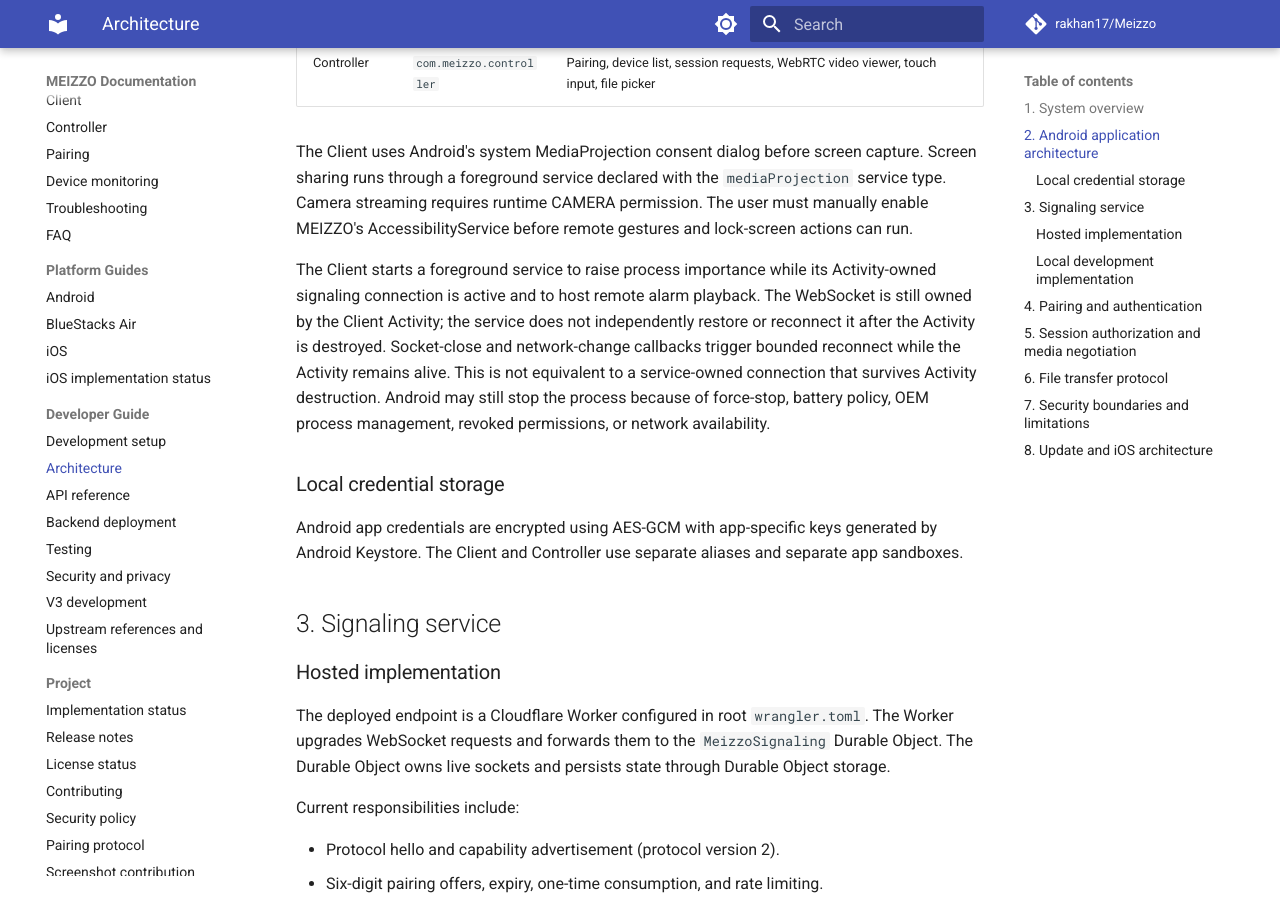
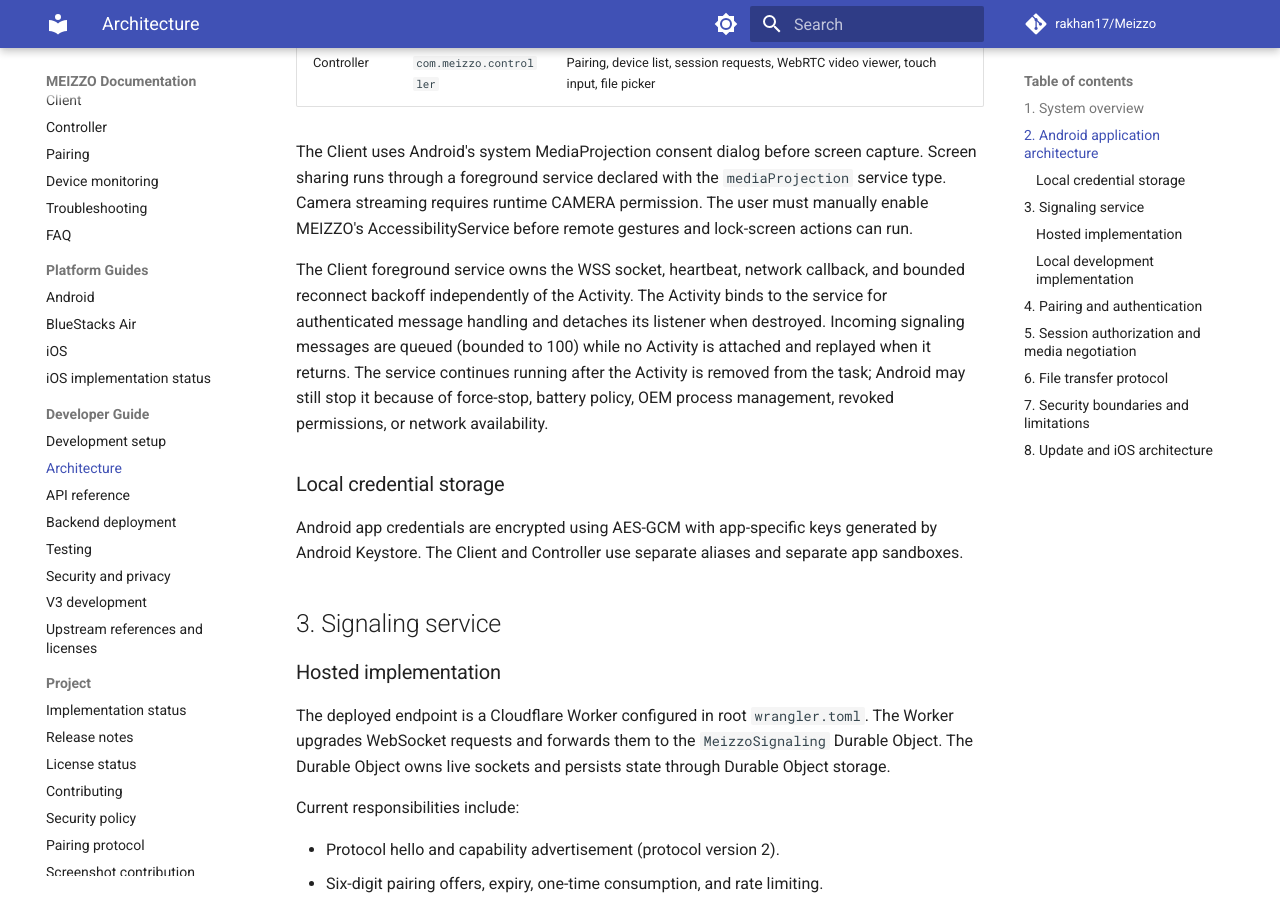
Before and after one commit to rakhan17/Meizzo, an MkDocs documentation site: the page built from docs/architecture.md, in a window 1280 px wide and 900 px high, scrolled down 1459 px. Built offline with MkDocs 1.6.1 and Material for MkDocs 9.7.7, drawn with Linux system fonts in a browser that asks for light colours; comment, search, counter and statistics services are not loaded; some of the changed text lies outside the part shown.

Commit message:
docs(android): document service-owned signaling and transfer resume

```diff
--- a/docs/architecture.md
+++ b/docs/architecture.md
@@ -67,14 +67,13 @@ capture. Screen sharing runs through a foreground service declared with the
 permission. The user must manually enable MEIZZO's AccessibilityService before
 remote gestures and lock-screen actions can run.
 
-The Client starts a foreground service to raise process importance
-while its Activity-owned signaling connection is active and to host remote
-alarm playback. The WebSocket is still owned by the Client Activity; the
-service does not independently restore or reconnect it after the Activity is
-destroyed. Socket-close and network-change callbacks trigger bounded reconnect
-while the Activity remains alive. This is not equivalent to a service-owned
-connection that survives Activity destruction. Android may still stop the
-process because of force-stop, battery policy, OEM process management, revoked
+The Client foreground service owns the WSS socket, heartbeat, network callback,
+and bounded reconnect backoff independently of the Activity. The Activity
+binds to the service for authenticated message handling and detaches its listener
+when destroyed. Incoming signaling messages are queued (bounded to 100) while
+no Activity is attached and replayed when it returns. The service continues
+running after the Activity is removed from the task; Android may still stop it
+because of force-stop, battery policy, OEM process management, revoked
 permissions, or network availability.
 
 ### Local credential storage
@@ -159,8 +158,15 @@ metadata offer; the receiver chooses a destination; content is sent in 12 KiB
 Base64-encoded chunks with one acknowledgement per chunk and a final SHA-256
 comparison. The current maximum file size is 50 MiB.
 
-Transfer resume, parallel chunking, large-file optimization, and signed
-integrity manifests are not implemented yet.
+Each peer persists the last acknowledged byte offset and transfer identifier.
+The sender persists its SAF source URI and resumes by reopening the source,
+rehashing the acknowledged prefix, and seeking to the receiver's reported
+offset. The receiver persists its SAF destination URI and checkpoint, verifies
+and reconstructs the acknowledged prefix, then appends subsequent chunks.
+Unacknowledged chunks are retransmitted after a new approved files session.
+Resume depends on Android's persistable document grants and providers that
+support append/write modes. Parallel chunking and large-file optimization are
+not implemented.
 
 ## 7. Security boundaries and limitations
 
@@ -168,7 +174,7 @@ integrity manifests are not implemented yet.
 - WebRTC uses DTLS-SRTP for media and DTLS-protected DataChannels for file
   content.
 - The Worker validates approved session membership before relaying signaling.
-- STUN is configured; TURN relay is not deployed.
+- STUN is configured; TURN relay is optional and requires the existing Worker secrets.
 - Media and file transfer have not received an independent security audit.
 - Android permissions and Accessibility access remain controlled by the user.
 - The local Node.js harness is development-only.
```
